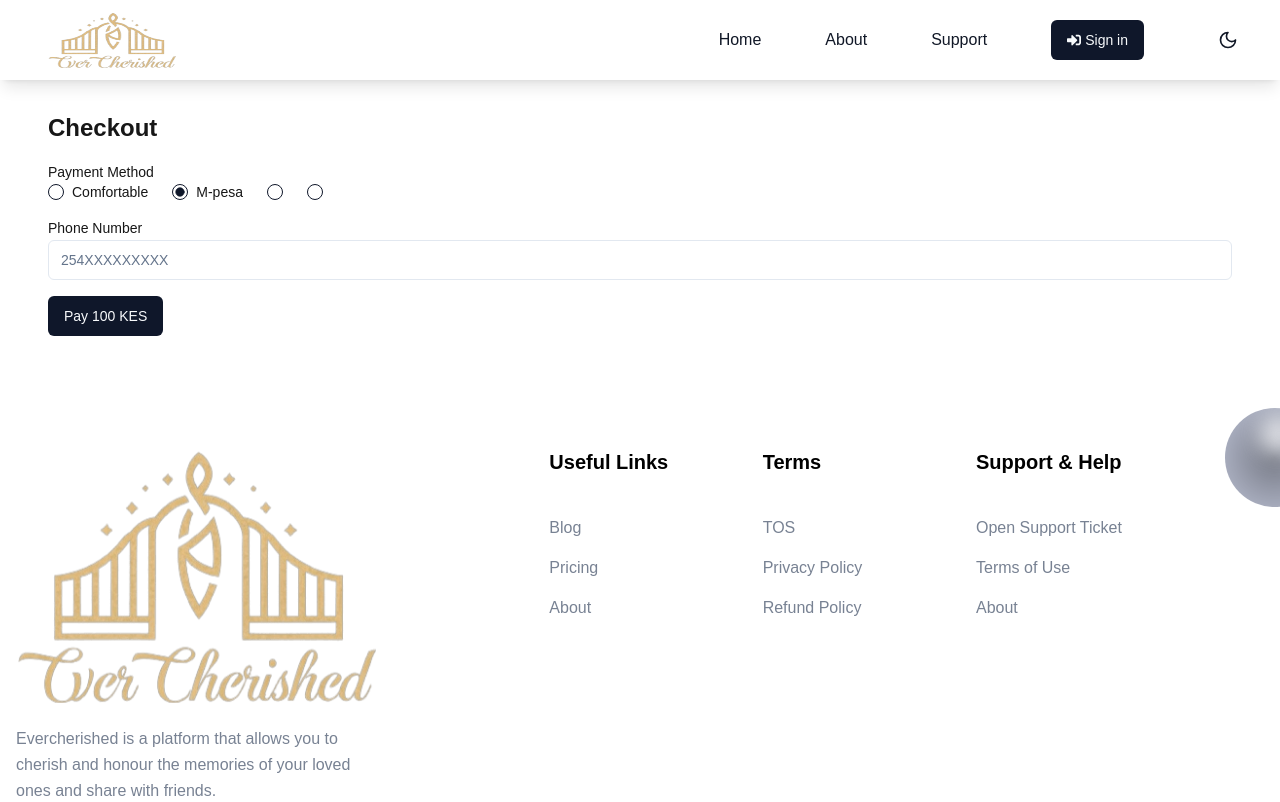
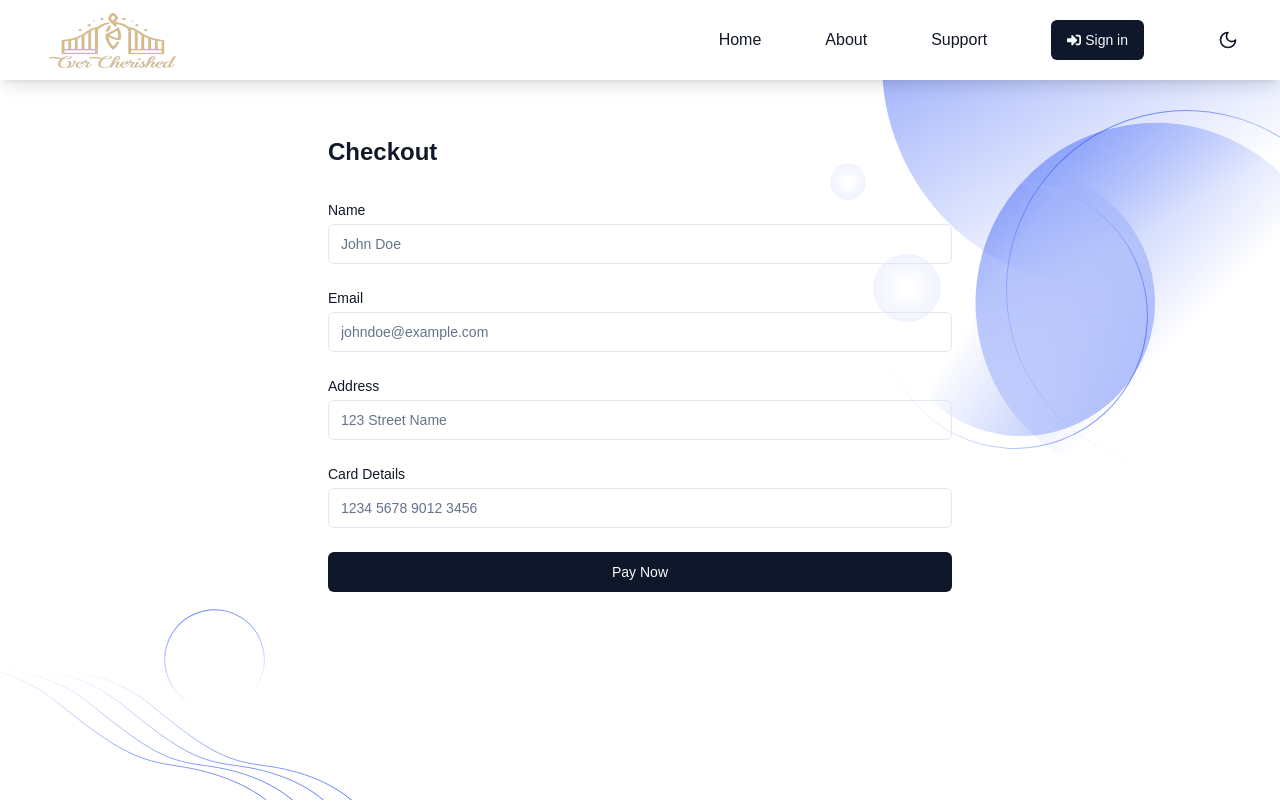
Before and after one commit to NoelOsiro/evershadcn, a Next.js app: page /checkout/1 in a window 1280 px wide. Shown: the top 802 px of the page. Built offline with nearby package versions, Linux system fonts and the light colour scheme; no server answers.

Commit message:
chhanges

```diff
--- a/src/app/checkout/[postid]/page.tsx
+++ b/src/app/checkout/[postid]/page.tsx
@@ -1,38 +1,47 @@
-'use client'
-import { useRouter } from 'next/navigation';
-import { useEffect, useState } from 'react';
-// Adjust the path if needed
-import React from 'react';
-import {Checkout} from '@/components/Checkout';// Replace './path/to/Checkout' with the actual path to the Checkout component
+import BackgroundSVG from "@/components/BlogPost/BackgroundSVG";
+import BottomSVG from "@/components/BlogPost/BottomSVG";
+import { Button } from "@/components/ui/button";
+import { Input } from "@/components/ui/input";
 
-const CheckoutPage = () => {
-  const router = useRouter();
-  const postId = '2'
-  const [amount, setAmount] = useState<number>(0); // Initialize with a default value or fetch dynamically
 
-  useEffect(() => {
-    if (typeof postId === 'string') {
-      // You can fetch the amount based on postId if needed
-      // Example: fetch(`/api/get-amount?postId=${postId}`)
-      // .then(response => response.json())
-      // .then(data => setAmount(data.amount))
-      // .catch(error => console.error('Error fetching amount:', error));
+export default function Checkout() {
+  return (
+    <div className="min-h-screen text-gray-900 dark:text-gray-100 mt-24">
+      <div className="max-w-2xl mx-auto py-10 px-6">
+        {/* Theme Toggle */}
 
-      // For now, we'll use a static value for demonstration purposes
-      setAmount(100); // Replace with dynamic amount
-    }
-  }, [postId]);
-
-  if (!postId || amount === 0) {
-    return <div>Loading...</div>;
-  }
-
-  return (
-    <div className="px-12 py-4 mt-24 mx-auto">
-      <h1 className="text-2xl font-bold mb-4">Checkout</h1>
-      <Checkout postId={postId} amount={amount} />
+        {/* Checkout Form */}
+        <h1 className="text-2xl font-semibold mb-8">Checkout</h1>
+        <form className="space-y-6">
+          <div>
+            <label htmlFor="name" className="block text-sm font-medium">
+              Name
+            </label>
+            <Input id="name" placeholder="John Doe" className="mt-1 w-full" />
+          </div>
+          <div>
+            <label htmlFor="email" className="block text-sm font-medium">
+              Email
+            </label>
+            <Input id="email" placeholder="johndoe@example.com" type="email" className="mt-1 w-full" />
+          </div>
+          <div>
+            <label htmlFor="address" className="block text-sm font-medium">
+              Address
+            </label>
+            <Input id="address" placeholder="123 Street Name" className="mt-1 w-full" />
+          </div>
+          <div>
+            <label htmlFor="card" className="block text-sm font-medium">
+              Card Details
+            </label>
+            <Input id="card" placeholder="1234 5678 9012 3456" className="mt-1 w-full" />
+          </div>
+          <Button className="w-full mt-4">Pay Now</Button>
+        </form>
+      </div>
+      <BottomSVG />
+      <BackgroundSVG />
     </div>
-  );
-};
-
-export default CheckoutPage;
+  )
+}
--- a/src/components/Checkout.tsx
+++ b/src/components/Checkout.tsx
@@ -1,119 +1,43 @@
-'use client'
-import { useFormik } from 'formik'
-import * as Yup from 'yup'
-import { Button } from '@/components/ui/button'
-import { Input } from '@/components/ui/input'
-import { Label } from '@/components/ui/label'
-import { RadioGroup, RadioGroupItem } from '@/components/ui/radio-group'
-import { useToast } from '@/hooks/use-toast'
+import { Button } from "./ui/button";
+import { Input } from "./ui/input";
 
-export function Checkout({ postId, amount }: { postId: string, amount: number }) {
-  const { toast } = useToast()
 
-  // Define validation schema using Yup
-  const validationSchema = Yup.object({
-    phoneNumber: Yup.string()
-      .required('Phone number is required')
-      .matches(/^\d{9,12}$/, 'Phone number must be between 9 and 12 digits'),
-    paymentMethod: Yup.string().required('Payment method is required'),
-  })
+export default function Checkout() {
+  return (
+    <div className="min-h-screen bg-white dark:bg-gray-900 text-gray-900 dark:text-gray-100">
+      <div className="max-w-2xl mx-auto py-10 px-6">
+        {/* Theme Toggle */}
 
-  // Initialize Formik
-  const formik = useFormik({
-    initialValues: {
-      phoneNumber: '',
-      paymentMethod: 'mpesa', // Default payment method
-    },
-    validationSchema,
-    onSubmit: async (values) => {
-      try {
-        const response = await fetch('/api/initiate-payment', {
-          method: 'POST',
-          headers: { 'Content-Type': 'application/json' },
-          body: JSON.stringify({ amount, phoneNumber: values.phoneNumber, postId, paymentMethod: values.paymentMethod }),
-        })
-
-        const data = await response.json()
-
-        if (data.success) {
-          toast({
-            title: 'Payment Initiated',
-            description: 'Please check your phone for the payment prompt.',
-          })
-        } else {
-          throw new Error(data.error)
-        }
-      } catch (error) {
-        toast({
-          title: 'Payment Failed',
-          description: 'There was an error initiating the payment. Please try again.',
-          variant: 'destructive',
-        })
-      }
-    },
-  })
-
-  return (
-    <form onSubmit={formik.handleSubmit} className="space-y-4">
-      <div>
-        <Label htmlFor="paymentMethod">Payment Method</Label>
-        <RadioGroup
-          id="paymentMethod"
-          value={formik.values.paymentMethod}
-          onChange={(value) => formik.setFieldValue('paymentMethod', value)}
-          className='flex space-x-4'
-        >
-          <div className="flex items-center space-x-2">
-            <RadioGroupItem value="comfortable" id="r2" />
-            <Label htmlFor="r2">Comfortable</Label>
+        {/* Checkout Form */}
+        <h1 className="text-2xl font-semibold mb-8">Checkout</h1>
+        <form className="space-y-6">
+          <div>
+            <label htmlFor="name" className="block text-sm font-medium">
+              Name
+            </label>
+            <Input id="name" placeholder="John Doe" className="mt-1 w-full" />
           </div>
-          <div className="flex items-center space-x-2">
-            <RadioGroupItem value="mpesa" id="r3" />
-            <Label htmlFor="r3">M-pesa</Label>
+          <div>
+            <label htmlFor="email" className="block text-sm font-medium">
+              Email
+            </label>
+            <Input id="email" placeholder="johndoe@example.com" type="email" className="mt-1 w-full" />
           </div>
-
-          <RadioGroupItem value="M-pesa" id="M-pesa" />
-          <RadioGroupItem value="Credit_card" id="Credit Card" />
-        </RadioGroup>
-        {formik.errors.paymentMethod && formik.touched.paymentMethod && (
-          <div className="text-red-500 text-sm">{formik.errors.paymentMethod}</div>
-        )}
+          <div>
+            <label htmlFor="address" className="block text-sm font-medium">
+              Address
+            </label>
+            <Input id="address" placeholder="123 Street Name" className="mt-1 w-full" />
+          </div>
+          <div>
+            <label htmlFor="card" className="block text-sm font-medium">
+              Card Details
+            </label>
+            <Input id="card" placeholder="1234 5678 9012 3456" className="mt-1 w-full" />
+          </div>
+          <Button className="w-full mt-4">Pay Now</Button>
+        </form>
       </div>
-
-      <div>
-        <Label htmlFor="phoneNumber">Phone Number</Label>
-        <Input
-          id="phoneNumber"
-          type="tel"
-          {...formik.getFieldProps('phoneNumber')}
-          placeholder="254XXXXXXXXX"
-          className={formik.errors.phoneNumber && formik.touched.phoneNumber ? 'border-red-500' : ''}
-        />
-        {formik.errors.phoneNumber && formik.touched.phoneNumber && (
-          <div className="text-red-500 text-sm">{formik.errors.phoneNumber}</div>
-        )}
-      </div>
-
-      <Button type="submit">Pay {amount} KES</Button>
-    </form>
+    </div>
   )
 }
-
-export function RadioGroupDemo() {
-  return (
-    <RadioGroup defaultValue="comfortable">
-      <div className="flex items-center space-x-2">
-        <RadioGroupItem value="default" id="r1" />
-        <Label htmlFor="r1">Default</Label>
-      </div>
-      <div className="flex items-center space-x-2">
-        <RadioGroupItem value="comfortable" id="r2" />
-        <Label htmlFor="r2">Comfortable</Label>
-      </div>
-      <div className="flex items-center space-x-2">
-        <RadioGroupItem value="compact" id="r3" />
-        <Label htmlFor="r3">Compact</Label>
-      </div>
-    </RadioGroup>
-  )
-}
```
